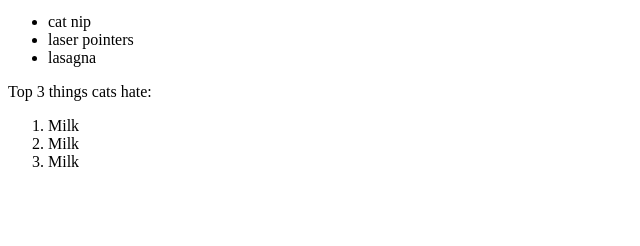
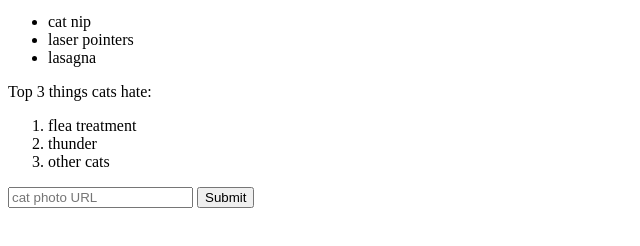
Before and after one commit to Belal-Ahmad-2020/freecodecamp-html, a plain HTML site: page index.html in a window 1280 px wide. Shown: the part 442-688 px from the top of the page, without its empty margins (0-640 px from the left). Drawn offline with Linux system fonts and the light colour scheme.

Commit message:
Freecodecamp First Part 6

```diff
--- a/index.html
+++ b/index.html
@@ -21,11 +21,14 @@
       </ul>
       <p>Top 3 things cats hate:</p>
       <ol>
-        <li> Milk</li>
-        <li> Milk</li>
-        <li> Milk</li>
+        <li>flea treatment</li>
+        <li>thunder</li>
+        <li>other cats</li>
       </ol>
-
+      <form action="https://www.freecatphotoapp.com/submit-cat-photo">
+        <input type="text" placeholder="cat photo URL">
+        <button type="submit">Submit</button>
+      </form>
     </main>
 </body>
 </html>
```
